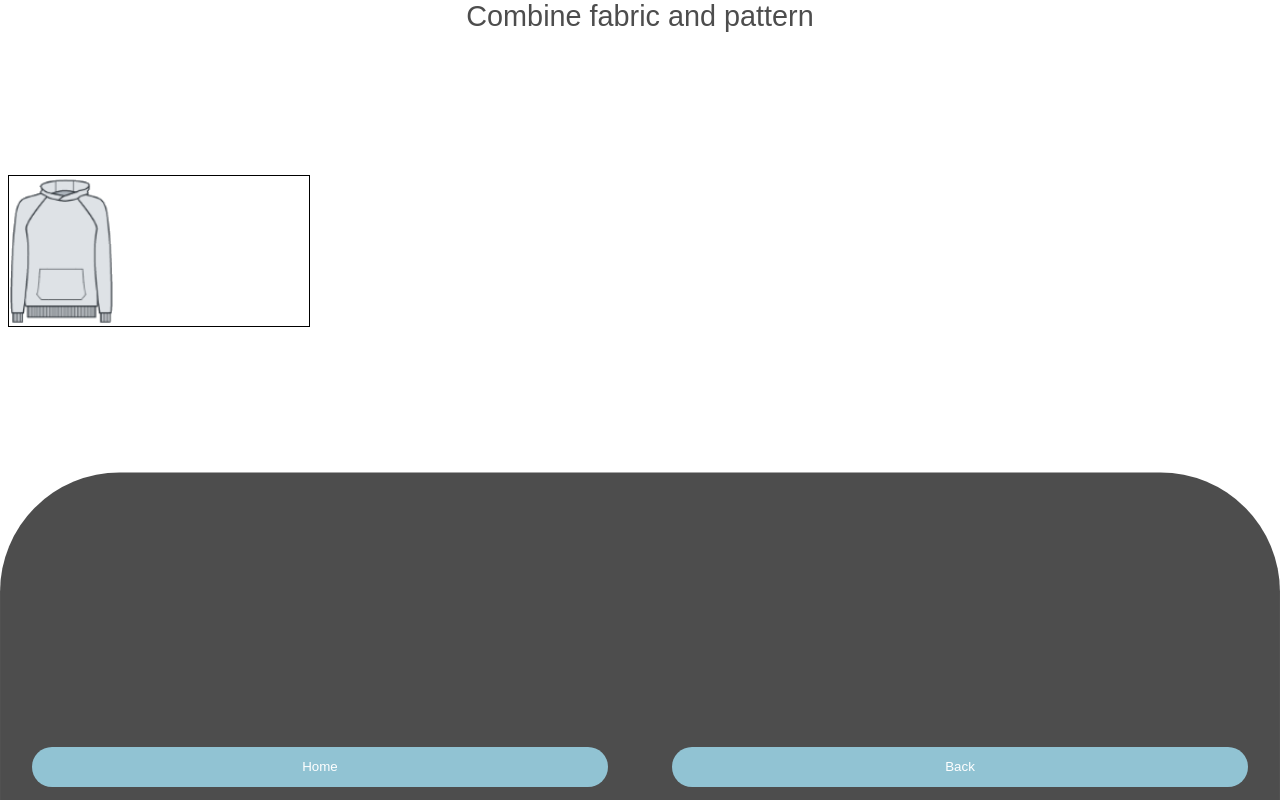
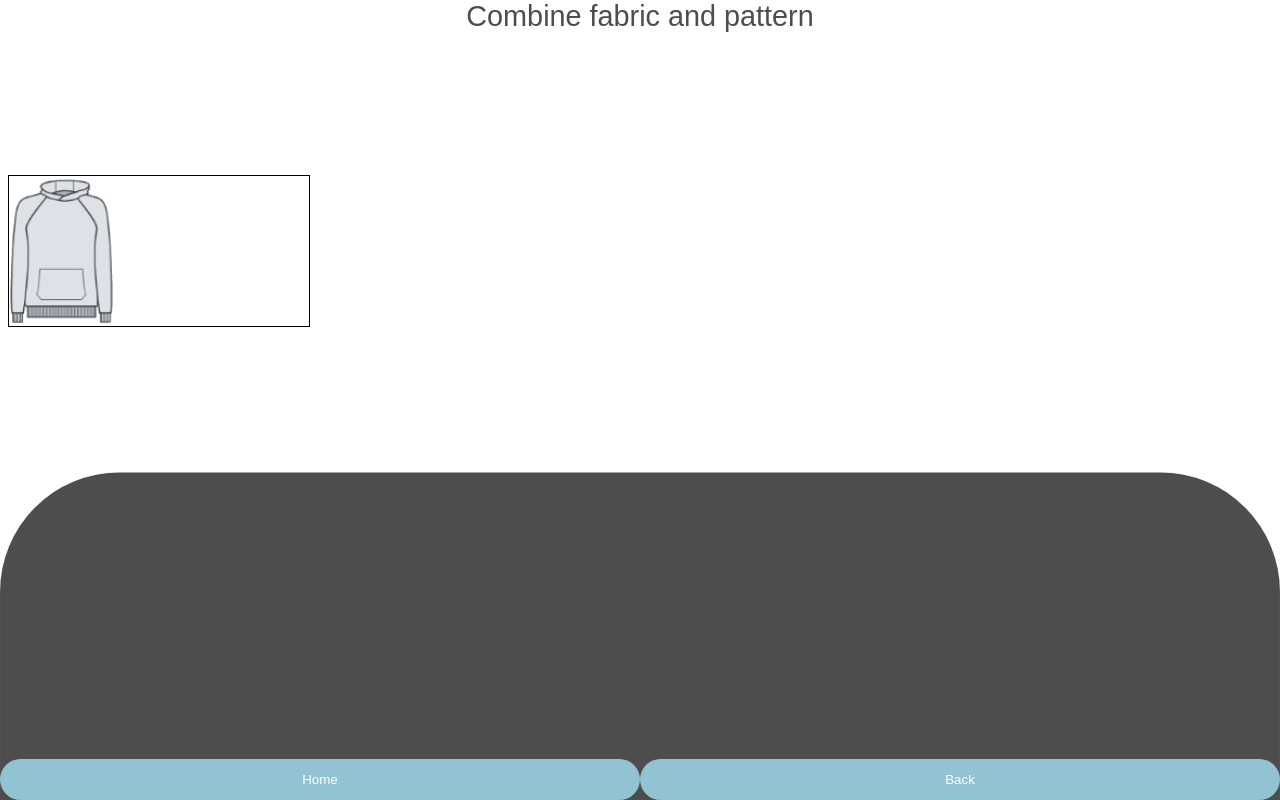
Before and after one commit to DNaunin/sewtable, a Next.js app: page /canvas in a window 1280 px wide. Built offline with nearby package versions, Linux system fonts and the light colour scheme.

Commit message:
🎨 Shortened the CSS Code

```diff
--- a/components/button/Button.module.css
+++ b/components/button/Button.module.css
@@ -3,6 +3,5 @@
   border: none;
   color: var(--primary-font-color);
   background: var(--secondary-color);
-  padding: 0.8rem;
-  margin: 0.8rem 2rem;
+  padding: 0.8rem 1.8rem;
 }
--- a/styles/Canvas.module.css
+++ b/styles/Canvas.module.css
@@ -1,9 +1,5 @@
-.container {
+.main {
   height: 100vh;
-}
-
-.main {
-  height: 100%;
   display: grid;
   align-items: center;
 }
@@ -21,8 +17,6 @@
   display: grid;
   grid-template-columns: repeat(2, 1fr);
   grid-template-rows: 1fr;
-  grid-column-gap: 0;
-  grid-row-gap: 0;
   align-items: end;
 }
 
```
